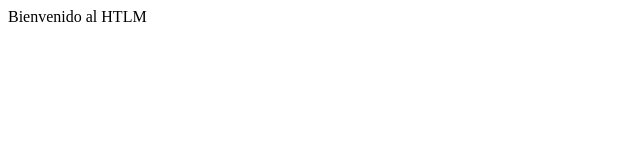
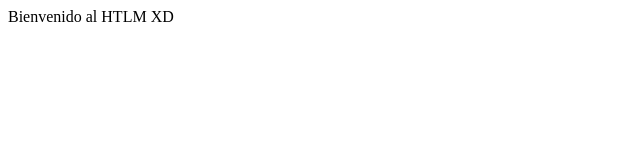
Before and after one commit to lalonsovc/REP1LALONSOVC, a plain HTML site: page index.html in a window 1280 px wide. Shown: the full height of the page, 0-640 px from the left. Drawn offline with Linux system fonts and the light colour scheme.

Commit message:
Bienvenida

```diff
--- a/index.html
+++ b/index.html
@@ -7,6 +7,6 @@
     <title>Certus 2021</title>
 </head>
 <body>
-    Bienvenido al HTLM
+    Bienvenido al HTLM XD
 </body>
 </html>
```
